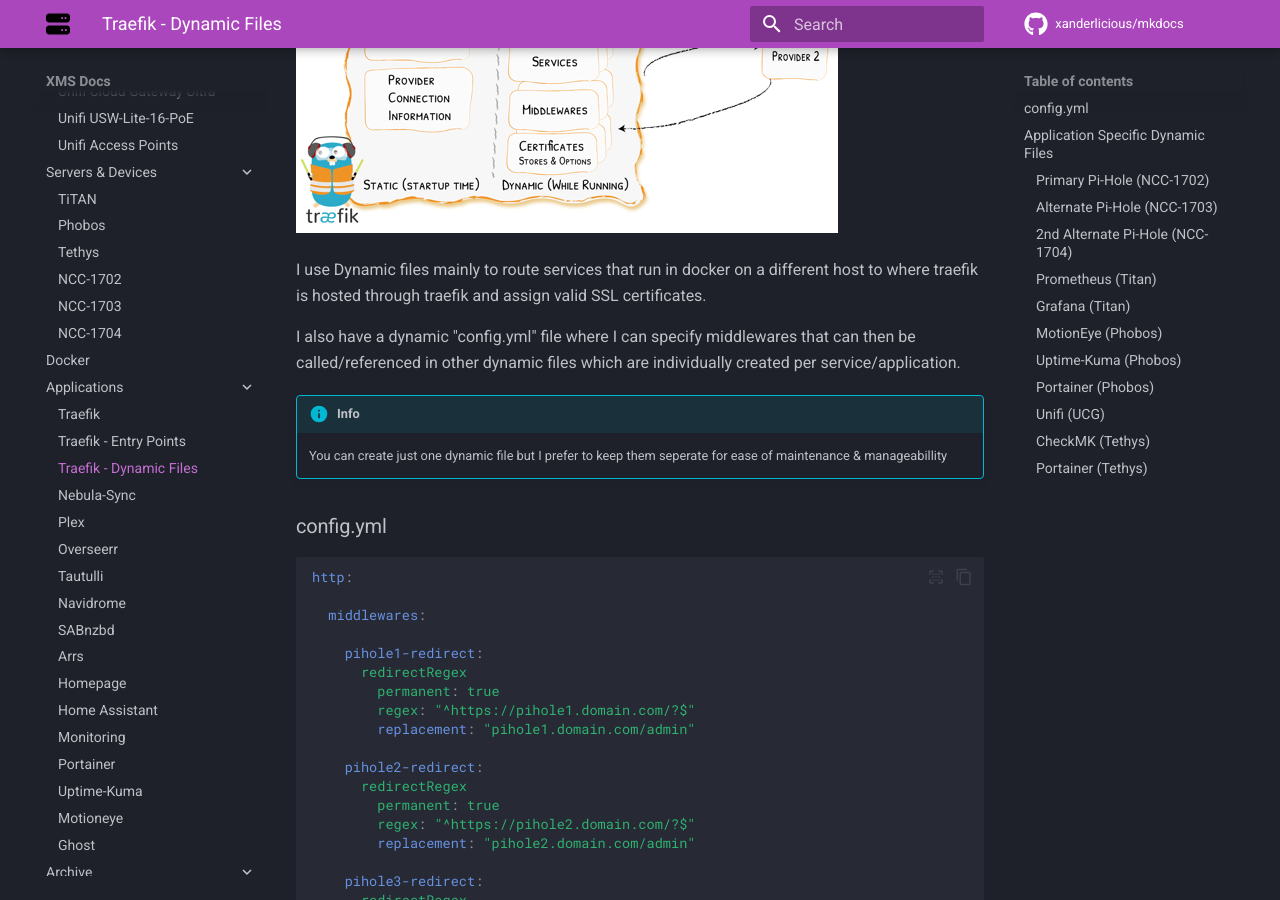
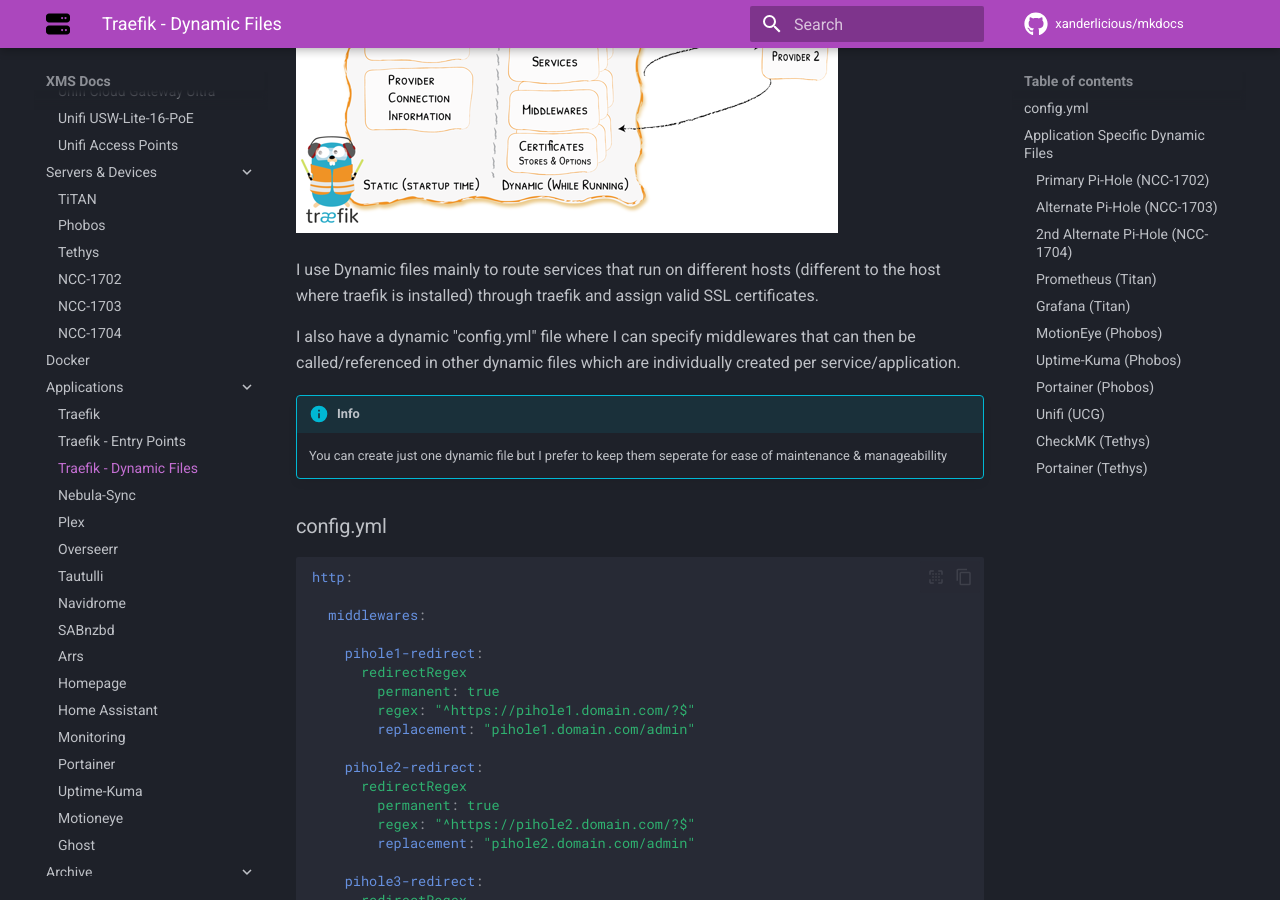
Before and after one commit to Xanderlicious/mkdocs, an MkDocs documentation site: the page built from docs/dynamic.md, in a window 1280 px wide and 900 px high, scrolled down 403 px. Built offline with MkDocs 1.6.1 and Material for MkDocs 9.7.7, drawn with Linux system fonts in a browser that asks for light colours; comment, search, counter and statistics services are not loaded.

Commit message:
re-worded info dynamic files page

```diff
--- a/docs/dynamic.md
+++ b/docs/dynamic.md
@@ -5,7 +5,7 @@
 
 ![](<images/traefik dynamic configuration.png>)
 
-I use Dynamic files mainly to route services that run in docker on a different host to where traefik is hosted through traefik and assign valid SSL certificates.
+I use Dynamic files mainly to route services that run on different hosts (different to the host where traefik is installed) through traefik and assign valid SSL certificates.
 
 I also have a dynamic "config.yml" file where I can specify middlewares that can then be called/referenced in other dynamic files which are individually created per service/application.
 
```
